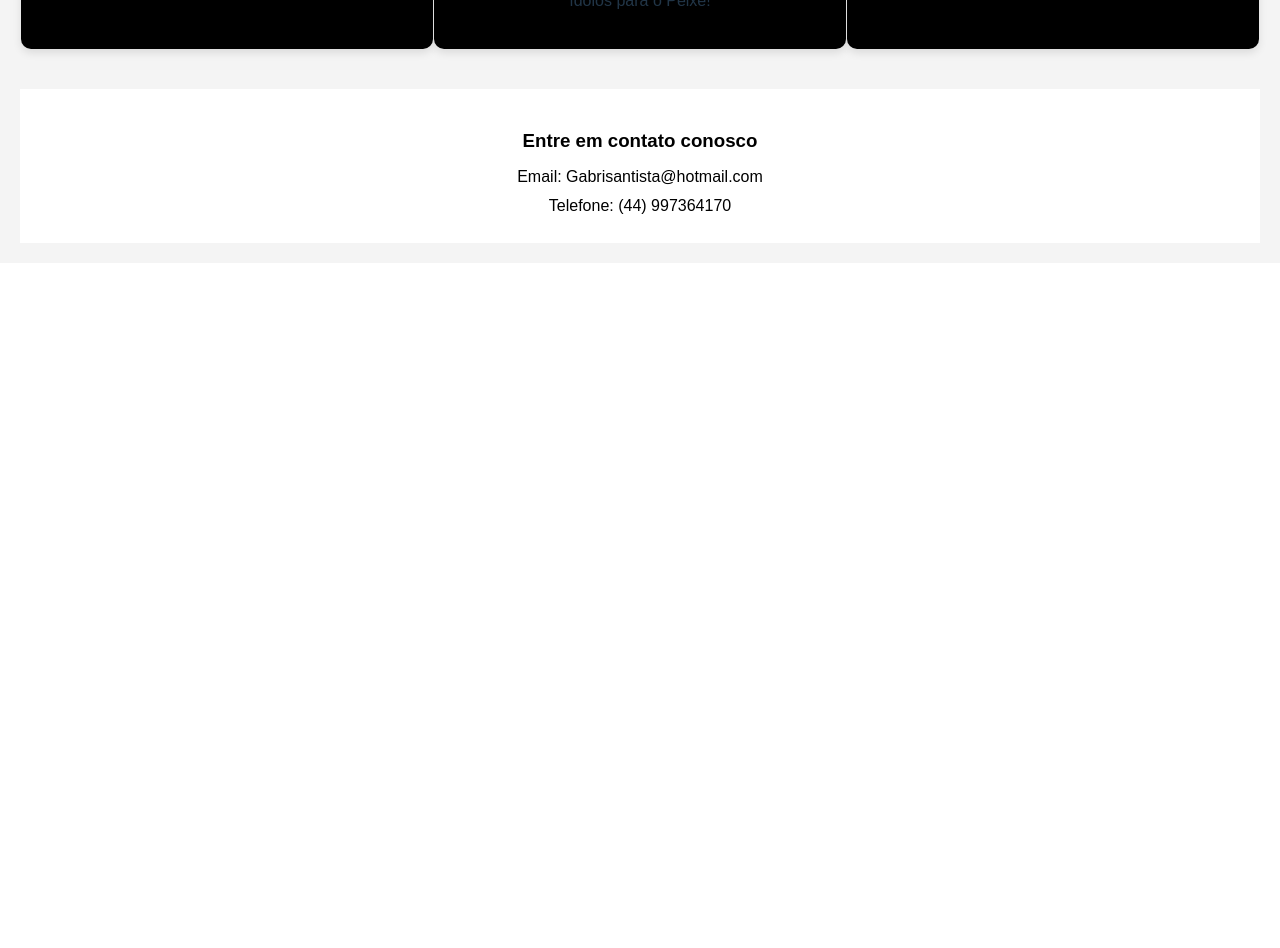
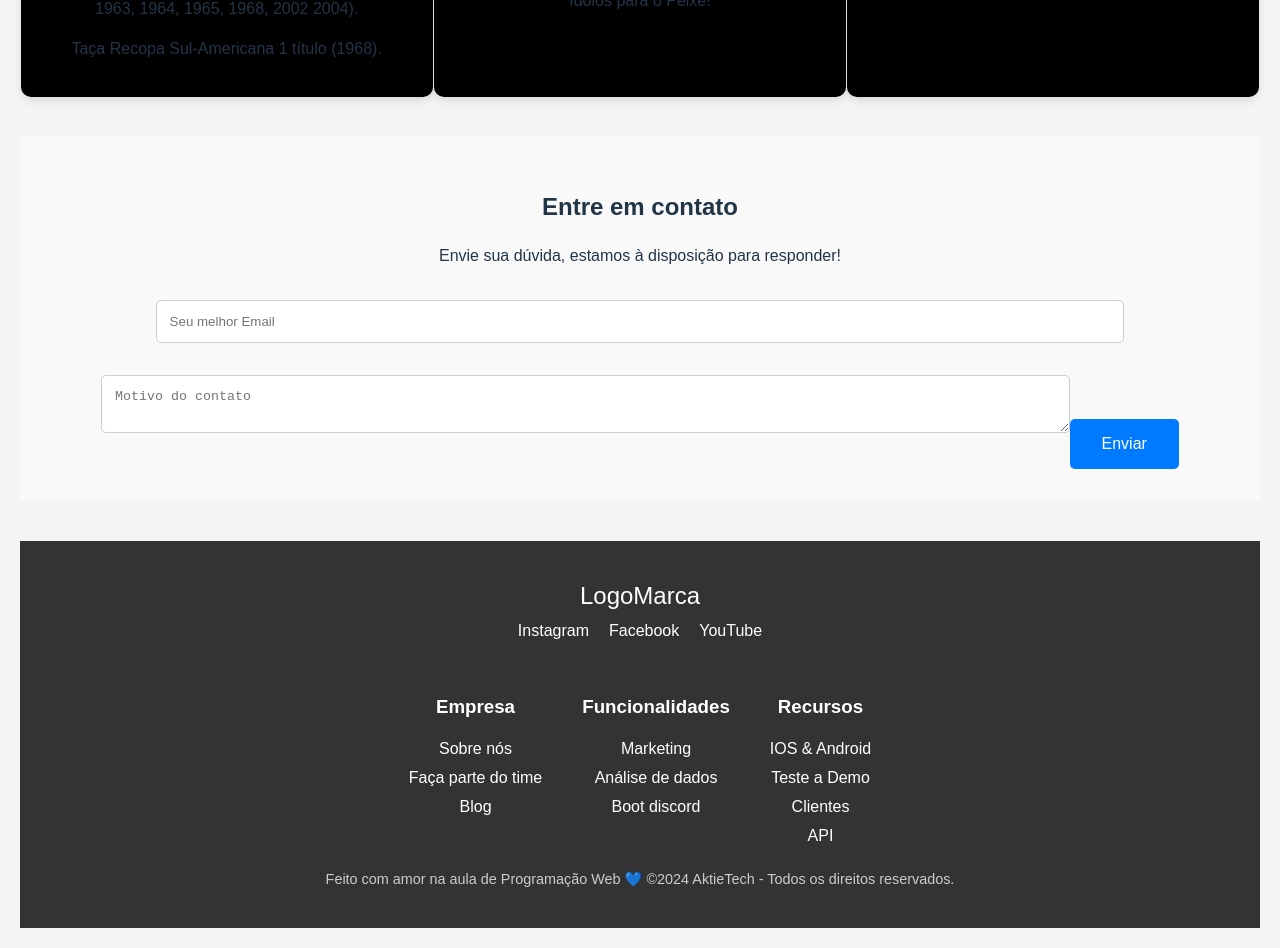
Before and after one commit to GabrielTravain/Origin, a React (Vite) app: page / in a window 1280 px wide. Shown: the part 880-1828 px from the top of the page. Before the commit the page ends 1143 px from the top, so only its background shows below. Built offline with nearby package versions, Linux system fonts and the light colour scheme.

Commit message:
Att 21/11

```diff
--- a/src/pages/home.css
+++ b/src/pages/home.css
@@ -81,3 +81,89 @@ body {
   .footer p {
     margin: 5px 0;
   }
+  .contact-component {
+    padding: 2rem;
+    background-color: #f9f9f9;
+    text-align: center;
+  }
+
+  .contact-component input,
+  .contact-component textarea {
+    width: 80%;
+    padding: 0.8rem;
+    margin: 1rem 0;
+    border-radius: 5px;
+    border: 1px solid #ccc;
+  }
+
+  .contact-component button {
+    padding: 1rem 2rem;
+    background-color: #007BFF;
+    color: white;
+    border: none;
+    border-radius: 5px;
+    cursor: pointer;
+  }
+
+  .contact-component button:hover {
+    background-color: #0056b3;
+  }
+
+  .footer {
+    background-color: #333;
+    color: white;
+    padding: 2rem;
+    text-align: center;
+  }
+
+  .footer-logo p {
+    font-size: 1.5rem;
+  }
+
+  .footer .social-icons a {
+    margin: 0 10px;
+    color: white;
+    text-decoration: none;
+  }
+
+  .footer .social-icons a:hover {
+    text-decoration: underline;
+  }
+
+  .footer-links {
+    display: flex;
+    justify-content: center;
+    margin-top: 2rem;
+  }
+
+  .footer-column {
+    margin: 0 20px;
+  }
+
+  .footer-column h3 {
+    margin-bottom: 10px;
+  }
+
+  .footer-column ul {
+    list-style-type: none;
+    padding: 0;
+  }
+
+  .footer-column ul li {
+    margin: 5px 0;
+  }
+
+  .footer-column ul li a {
+    color: white;
+    text-decoration: none;
+  }
+
+  .footer-column ul li a:hover {
+    text-decoration: underline;
+  }
+
+  .footer-note {
+    margin-top: 2rem;
+    font-size: 0.9rem;
+    color: #ccc;
+  }
--- a/src/pages/home.tsx
+++ b/src/pages/home.tsx
@@ -1,5 +1,5 @@
 import Header from '../components/header';
-import "./home.css"
+import './home.css';
 
 const Home = () => {
   return (
@@ -14,24 +14,14 @@ const Home = () => {
       <section className="features">
         <div className="feature">
           <h2>Títulos mais importantes</h2>
-          <p>Taça Mundial 2 títulos (1962 e 1963).
-
-Taça Copa Libertadores da América 3 (títulos 1962, 1963 e 2011).
-
-Taça Campeonato Brasileiro 8 títulos (1961, 1962, 1963, 1964, 1965, 1968, 2002 2004).
-
-Taça Recopa Sul-Americana 1 título (1968).</p>
+          <p>Taça Mundial 2 títulos (1962 e 1963).</p>
+          <p>Taça Copa Libertadores da América 3 (títulos 1962, 1963 e 2011).</p>
+          <p>Taça Campeonato Brasileiro 8 títulos (1961, 1962, 1963, 1964, 1965, 1968, 2002 2004).</p>
+          <p>Taça Recopa Sul-Americana 1 título (1968).</p>
         </div>
         <div className="feature">
           <h2>Meninos da vila</h2>
-          <p> Ser santista é ter orgulho de ver talentos brilhando dentro e fora do Brasil. Jogadores como Neymar, Rodrygo e tantos outros começaram no Santos, consolidando o clube como o melhor formador de craques do país. O futuro sempre reserva novos ídolos para o Peixe!
-
-
-
-
-
-
-</p>
+          <p>Ser santista é ter orgulho de ver talentos brilhando dentro e fora do Brasil. Jogadores como Neymar, Rodrygo e tantos outros começaram no Santos, consolidando o clube como o melhor formador de craques do país. O futuro sempre reserva novos ídolos para o Peixe!</p>
         </div>
         <div className="feature">
           <h2>Rivais</h2>
@@ -39,10 +29,55 @@ Taça Recopa Sul-Americana 1 título (1968).</p>
         </div>
       </section>
 
+      {/* Componente de Contato */}
+      <section className="contact-component" id="contact">
+        <h2>Entre em contato</h2>
+        <p>Envie sua dúvida, estamos à disposição para responder!</p>
+        <form action="#" method="POST">
+          <input type="email" placeholder="Seu melhor Email" required />
+          <textarea placeholder="Motivo do contato" required></textarea>
+          <button type="submit" className="btn-submit">Enviar</button>
+        </form>
+      </section>
+
+      {/* Footer */}
       <footer id="cta" className="footer">
-        <h3>Entre em contato conosco</h3>
-        <p>Email: Gabrisantista@hotmail.com</p>
-        <p>Telefone: (44) 997364170</p>
+        <div className="footer-logo">
+          <p>LogoMarca</p>
+          <div className="social-icons">
+            <a href="#">Instagram</a>
+            <a href="#">Facebook</a>
+            <a href="#">YouTube</a>
+          </div>
+        </div>
+        <div className="footer-links">
+          <div className="footer-column">
+            <h3>Empresa</h3>
+            <ul>
+              <li><a href="#">Sobre nós</a></li>
+              <li><a href="#">Faça parte do time</a></li>
+              <li><a href="#">Blog</a></li>
+            </ul>
+          </div>
+          <div className="footer-column">
+            <h3>Funcionalidades</h3>
+            <ul>
+              <li><a href="#">Marketing</a></li>
+              <li><a href="#">Análise de dados</a></li>
+              <li><a href="#">Boot discord</a></li>
+            </ul>
+          </div>
+          <div className="footer-column">
+            <h3>Recursos</h3>
+            <ul>
+              <li><a href="#">IOS & Android</a></li>
+              <li><a href="#">Teste a Demo</a></li>
+              <li><a href="#">Clientes</a></li>
+              <li><a href="#">API</a></li>
+            </ul>
+          </div>
+        </div>
+        <p className="footer-note">Feito com amor na aula de Programação Web 💙 &copy;2024 AktieTech - Todos os direitos reservados.</p>
       </footer>
     </div>
   );
```
